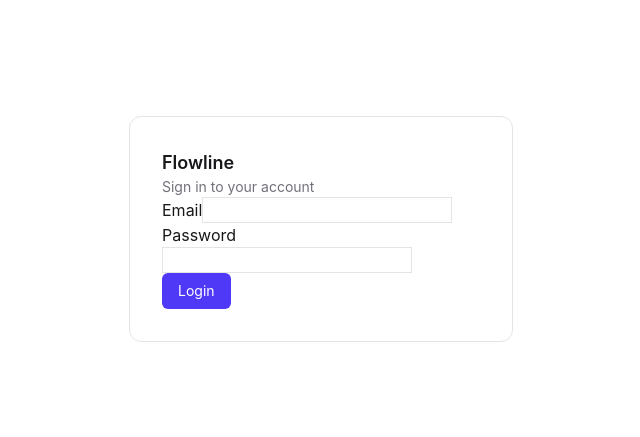
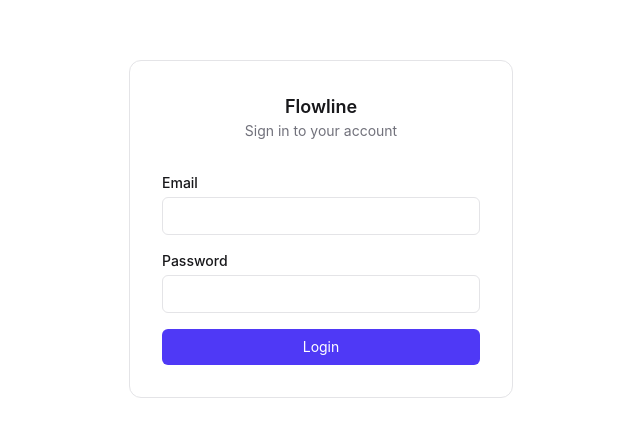
Before and after one commit to FiratCanTas/flowline, a React (Vite) app: page /login in a window 1280 px wide. Shown: the part 171-608 px from the top of the page, without its empty margins (319-959 px from the left). Built offline with nearby package versions, Linux system fonts and the light colour scheme; no server answers.

Commit message:
fix: give input primitive proper layout and spacing

```diff
--- a/src/components/ui/Input.jsx
+++ b/src/components/ui/Input.jsx
@@ -3,15 +3,17 @@ import { forwardRef } from 'react';
 const Input = forwardRef((props, ref) => {
   const { id, error, label, ...rest } = props;
   return (
-    <div>
-      <label htmlFor={id}>{label}</label>
+    <div className="flex flex-col gap-1">
+      <label className="text-sm font-medium" htmlFor={id}>
+        {label}
+      </label>
       <input
-        className={`focus-visible:outline-focus-ring border ${error ? 'border-danger' : 'border-border'}`}
+        className={`focus-visible:outline-focus-ring w-full rounded-md border px-3 py-2 text-sm ${error ? 'border-danger' : 'border-border'}`}
         ref={ref}
         id={id}
         {...rest}
       />
-      {error && <p>{error}</p>}
+      {error && <p className="text-danger text-xs">{error}</p>}
     </div>
   );
 });
--- a/src/features/auth/components/LoginForm.jsx
+++ b/src/features/auth/components/LoginForm.jsx
@@ -13,7 +13,7 @@ const LoginForm = ({ onSubmit, disabled }) => {
     resolver: zodResolver(authSchema),
   });
   return (
-    <form onSubmit={handleSubmit((formData) => onSubmit(formData))}>
+    <form className="flex flex-col gap-4" onSubmit={handleSubmit((formData) => onSubmit(formData))}>
       <Input
         label="Email"
         type="email"
@@ -30,7 +30,7 @@ const LoginForm = ({ onSubmit, disabled }) => {
         error={errors?.password?.message}
         {...register('password')}
       />
-      <Button disabled={disabled} type="submit">
+      <Button className="w-full" disabled={disabled} type="submit">
         Login
       </Button>
     </form>
--- a/src/pages/Login.jsx
+++ b/src/pages/Login.jsx
@@ -19,9 +19,11 @@ const Login = () => {
   });
   return (
     <div className="bg-bg flex min-h-screen items-center justify-center px-4">
-      <div className="bg-surface-1 border-border w-full max-w-sm rounded-xl border p-6 md:p-8">
-        <p className="text-lg font-semibold">Flowline</p>
-        <p className="text-text-muted text-sm">Sign in to your account</p>
+      <div className="bg-surface-1 border-border flex w-full max-w-sm flex-col gap-8 rounded-xl border p-6 md:p-8">
+        <div className="text-center">
+          <p className="text-lg font-semibold">Flowline</p>
+          <p className="text-text-muted text-sm">Sign in to your account</p>
+        </div>
         {error && <p className="text-danger text-sm">{error.message}</p>}
         <LoginForm onSubmit={(formData) => signInMutation(formData)} disabled={isPending} />
       </div>
```
